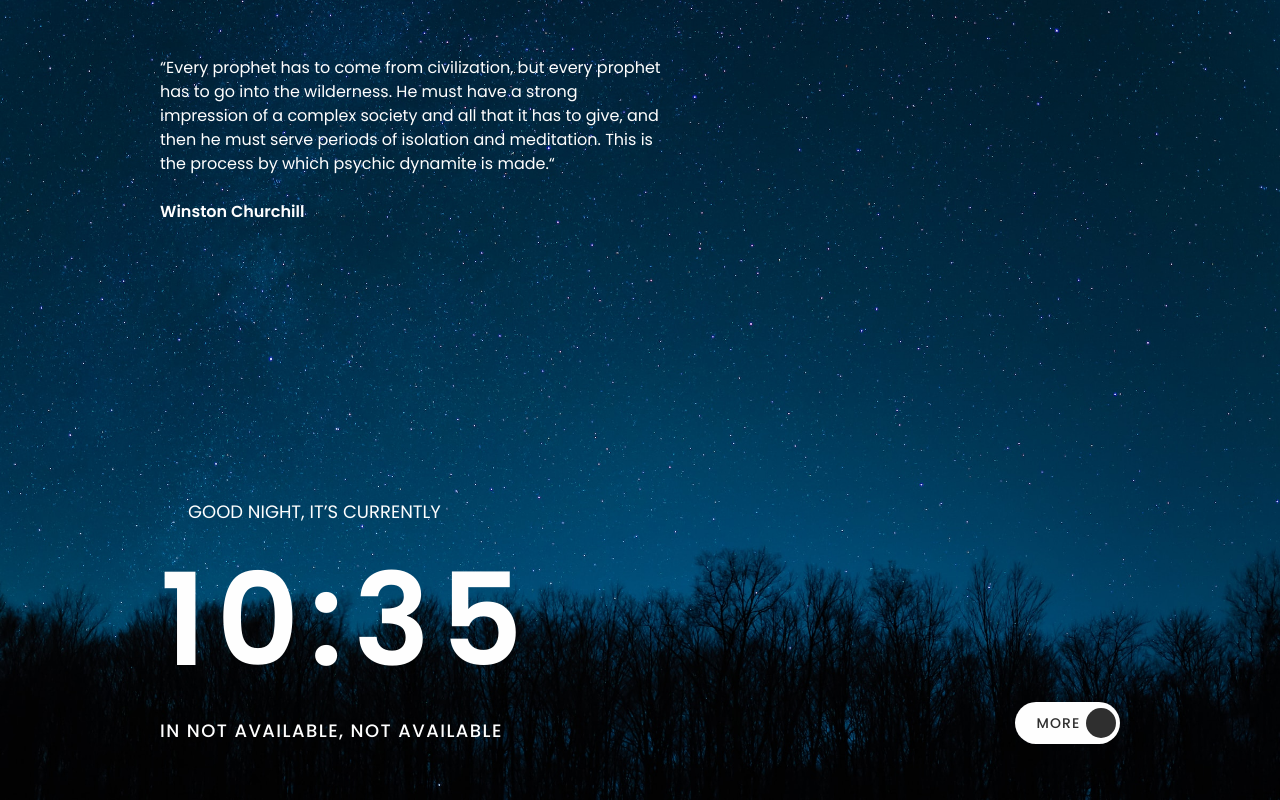
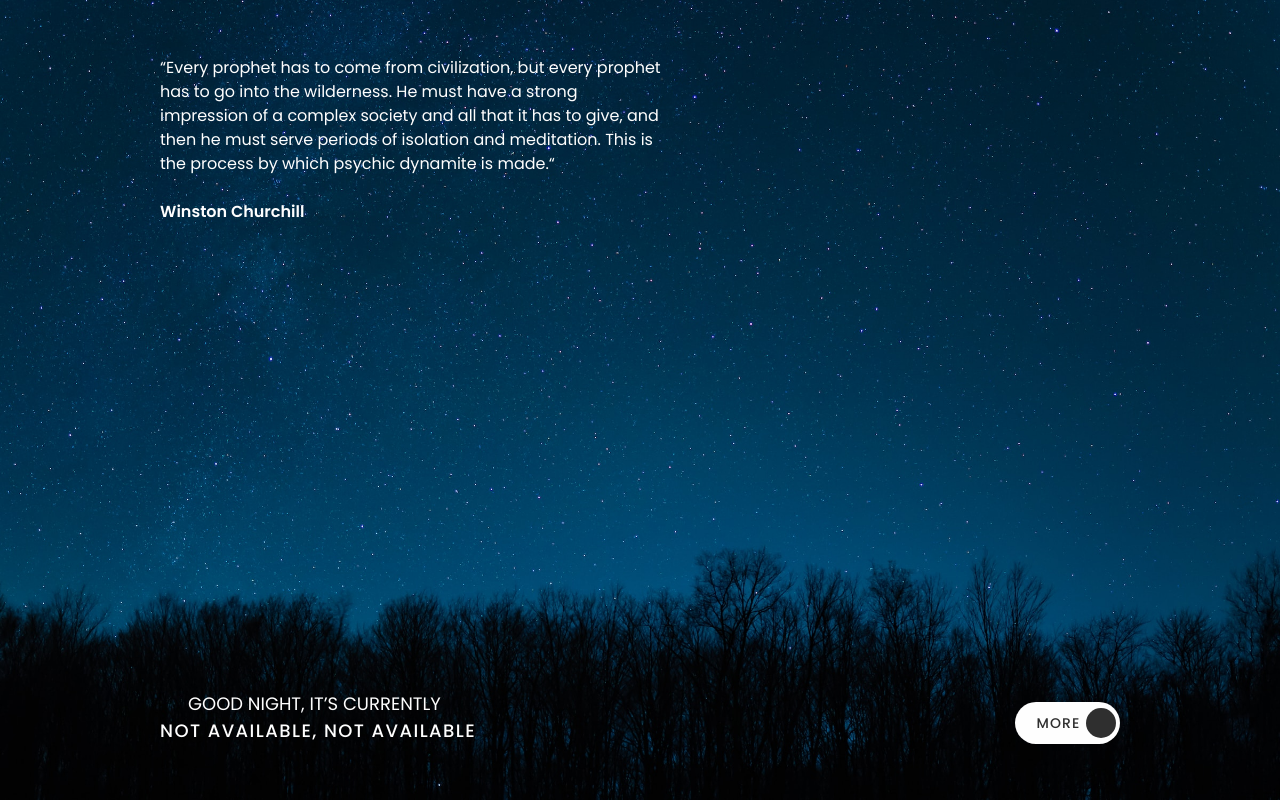
Before and after one commit to matiasbacelar98/timezone-clock, a Vue app in the folder client/: page / in a window 1280 px wide. Built offline with nearby package versions, Linux system fonts and the light colour scheme; no server answers; some icons are missing.

Commit message:
Logic clock

```diff
--- a/client/package.json
+++ b/client/package.json
@@ -10,6 +10,7 @@
     "format": "prettier --write src/"
   },
   "dependencies": {
+    "@vueuse/core": "^10.2.0",
     "oh-vue-icons": "^1.0.0-rc3",
     "vue": "^3.3.2",
     "vue-router": "^4.2.0"
--- a/client/src/components/Clock.vue
+++ b/client/src/components/Clock.vue
@@ -7,6 +7,10 @@ const props = defineProps({
   province: {
     type: String,
     default: 'Not available',
+  },
+  time: {
+    type: String,
+    default: '00:00',
   },
 });
 </script>
@@ -19,8 +23,10 @@ const props = defineProps({
       <span class="uppercase sm:text-[18px]">Good night, it’s currently</span>
     </div>
 
-    <div class="font-semibold text-[96px] uppercase sm:tracking-[0.08em] sm:text-[128px]">10:35</div>
+    <div class="font-semibold text-[96px] uppercase sm:tracking-[0.08em] sm:text-[128px]">{{ time }}</div>
 
-    <span class="uppercase tracking-[0.08em] font-medium sm:text-[18px]">in {{ props.province }}, {{ props.country }}</span>
+    <span class="uppercase tracking-[0.08em] font-medium sm:text-[18px]"
+      >{{ props.province !== 'Not available' ? 'in' : '' }} {{ props.province }}, {{ props.country }}</span
+    >
   </article>
 </template>
--- a/client/src/views/HomeView.vue
+++ b/client/src/views/HomeView.vue
@@ -1,5 +1,6 @@
 <script setup>
-import { ref, onBeforeMount } from 'vue';
+import { ref, onBeforeMount, watch } from 'vue';
+import { useInterval } from '@vueuse/core';
 import Info from '../components/Info.vue';
 import Clock from '../components/Clock.vue';
 import Quote from '../components/Quote.vue';
@@ -7,13 +8,29 @@ import Toggle from '../components/Toggle.vue';
 
 //----- State -----//
 const info = ref({ data: {}, timezoneInfo: {}, isOpen: false });
+const clock = ref({
+  currentTime: new Date(),
+  formattedTime: '',
+  isTwelveHourFormat: false,
+  dayStatus: '',
+});
 
-//----- Lifecycle -----//
+//----- Lifecycle & Effects -----//
+const { counter, pause, resume } = useInterval(60000, { controls: true });
+
 onBeforeMount(() => {
+  pause();
   getTimezoneInfo();
 });
 
-//  const currentDate = new Date().toLocaleTimeString('en-US', { hour: '2-digit', minute: '2-digit' });
+watch(counter, () => {
+  // Add 1 minute
+  clock.value.currentTime = addMinutes(clock.value.currentTime, 1);
+  clock.value.formattedTime = timeFormatter(info.value.data.locale, info.value.data.timezoneName).format(clock.value.currentTime);
+
+  // Check for updates in day status
+  !clock.value.isTwelveHourFormat ? twentyFourHoursFormat() : twelveHoursFormat();
+});
 
 //----- Constants -----//
 const DEV_MODE = 'development';
@@ -26,7 +43,8 @@ async function getTimezoneInfo() {
     // If bad request throw error
     if (!response.ok) throw new Error(`Error HTTP: ` + response.status);
 
-    // Success
+    //------ Success ------//
+    // Save data
     const data = await response.json();
     info.value.data = data;
     info.value.timezone = {
@@ -35,6 +53,17 @@ async function getTimezoneInfo() {
       dayOfTheWeek: getDayOfTheWeek(new Date()),
       weekNumber: getWeekNumber(new Date()),
     };
+
+    // Start the clock
+    clock.value.currentTime = new Date();
+    clock.value.formattedTime = timeFormatter(data.locale, data.timezoneName).format(clock.value.currentTime);
+    resume();
+
+    // Define hour format (think if is gonna be used)
+    clock.value.isTwelveHourFormat = timeFormatter(data.locale, data.timezoneName).resolvedOptions()['hour12'];
+
+    // Define day status
+    !clock.value.isTwelveHourFormat ? twentyFourHoursFormat() : twelveHoursFormat();
   } catch (error) {
     if (import.meta.env.MODE === DEV_MODE) console.log(error);
   }
@@ -42,6 +71,18 @@ async function getTimezoneInfo() {
 
 function toggleInfo() {
   info.value.isOpen = !info.value.isOpen;
+}
+
+function twelveHoursFormat() {}
+
+function twentyFourHoursFormat() {}
+
+function timeFormatter(locale, timezone) {
+  return new Intl.DateTimeFormat(locale, {
+    timeZone: timezone,
+    hour: '2-digit',
+    minute: '2-digit',
+  });
 }
 
 function getDateOfTheYear(date) {
@@ -57,6 +98,12 @@ function getWeekNumber(date) {
   const pastDaysOfYear = (date - firstDayOfYear) / 86400000;
   return String(Math.ceil((pastDaysOfYear + firstDayOfYear.getDay() + 1) / 7));
 }
+
+function addMinutes(date, minutes) {
+  const dateCopy = new Date(date);
+  dateCopy.setMinutes(date.getMinutes() + minutes);
+  return dateCopy;
+}
 </script>
 
 <template>
@@ -67,7 +114,7 @@ function getWeekNumber(date) {
     <Quote v-show="!info.isOpen" />
 
     <section class="md:flex md:justify-between mt-4">
-      <Clock :province="info?.data?.countryAbbreviations?.capital" :country="info?.data?.countryAbbreviations?.fips" />
+      <Clock :province="info?.data?.countryAbbreviations?.capital" :country="info?.data?.countryAbbreviations?.fips" :time="clock?.formattedTime" />
 
       <button class="mt-10 md:mt-0 md:self-end" @click="toggleInfo">
         <Toggle :isOpen="info.isOpen" />
```
Also changed, not shown: 1 other file (tests, documents, lock files or other folders).
